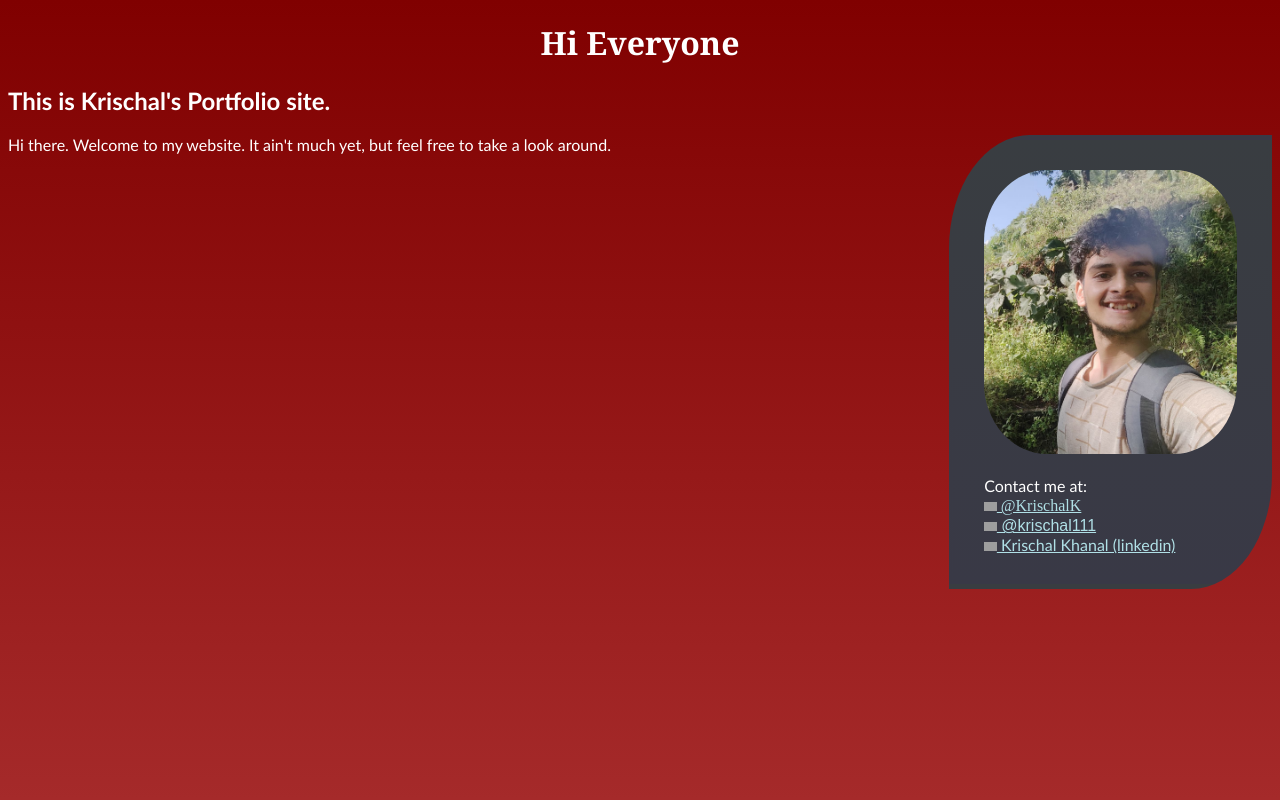
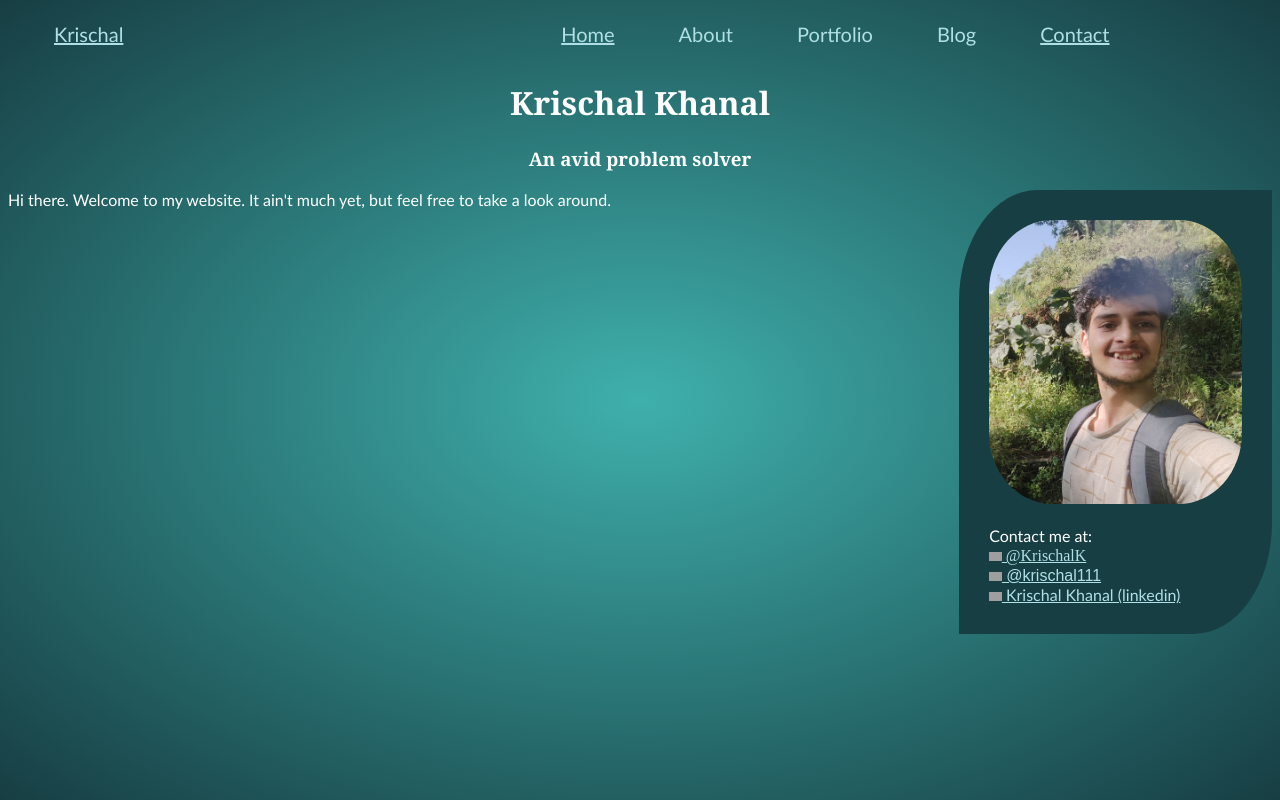
Before and after one commit to krischal111/krischal111.github.io, a plain HTML site: page index.html in a window 1280 px wide. Shown: the top 800 px of the page. Drawn offline with Linux system fonts and the light colour scheme; grey boxes are pictures that could not be loaded.

Commit message:
some edits

```diff
--- a/index.html
+++ b/index.html
@@ -16,8 +16,21 @@
         <!--[if lt IE 7]>
             <p class="browsehappy">You are using an <strong>outdated</strong> browser. Please <a href="#">upgrade your browser</a> to improve your experience.</p>
         <![endif]-->
-        <h1 id="main_heading"> Hi Everyone </h1>
-        <h2 id="main_subheading"> This is Krischal's Portfolio site. </h2>
+        <!-- <h1 id="main_heading"> Hi Everyone </h1> -->
+        <header>
+            <nav>
+                <a class="me nav" href="#">Krischal</a>
+                <span style="display:inline-flex; width:30%;"></span>
+                <a class="nav" href="index.html">Home</a>
+                <a class="nav">About</a>
+                <a class="nav">Portfolio</a>
+                <a class="nav">Blog</a>
+                <a class="nav" href="#my_links">Contact</a>
+            </nav>
+        </header>
+        <!-- Main Heading -->
+        <h1 id="main_heading">Krischal Khanal</h1>
+        <h3 id="main_subheading">An avid problem solver</h3>
         <aside id="my_links">
             <img src="images/dp.jpg" style="width:100%" class="dp"> <br>
             <br>
--- a/style.css
+++ b/style.css
@@ -3,8 +3,13 @@
     font-family: Georgia, 'Times New Roman', Times, serif;
 }
 
+#main_subheading {
+    text-align: center;
+    font-family: Georgia, 'Times New Roman', Times, serif;
+}
+
 body {
-    background-image: linear-gradient(maroon, brown);
+    background-image: radial-gradient( #3fb0ac,#173e43);
     background-repeat: no-repeat;
     background-attachment: fixed;
     background-size: 100%;
@@ -30,13 +35,15 @@ a {
 
 #my_links {
     padding: 30px;
-    border: 5px solid;
+    /* border: 5px solid; */
     border-color: rgba(0,0,0,0);
     float: right;
     width: 20%;
     align-items:center;
     align-content: center;
-    background-image: linear-gradient(rgb(57, 61, 65), rgb(57, 57, 70));
+    background-color: #173e43;
+    min-width: 200px;
+    /* background-image: linear-gradient(#3fb0ac, #173e43); */
     border-radius: 25% 0% 25% 0%;
     /* text-align: center; */
 }
@@ -44,3 +51,26 @@ a {
 .dp {
     border-radius: 25%;
 }
+
+.nav {
+    font-size: 20px;
+    /* text-decoration: none; */
+    /* margin: auto; */
+    padding: 30px;
+}
+
+.me {
+    border: none;
+}
+
+
+nav {
+    /* border: 2px solid red; */
+    overflow: hidden;
+    padding: 14px 16px;
+}
+
+.nav:hover {
+    background-color: #dddfd4;
+    color: black;
+}
```
Also changed, not shown: imp-info.md (added, +3 -0 lines).
